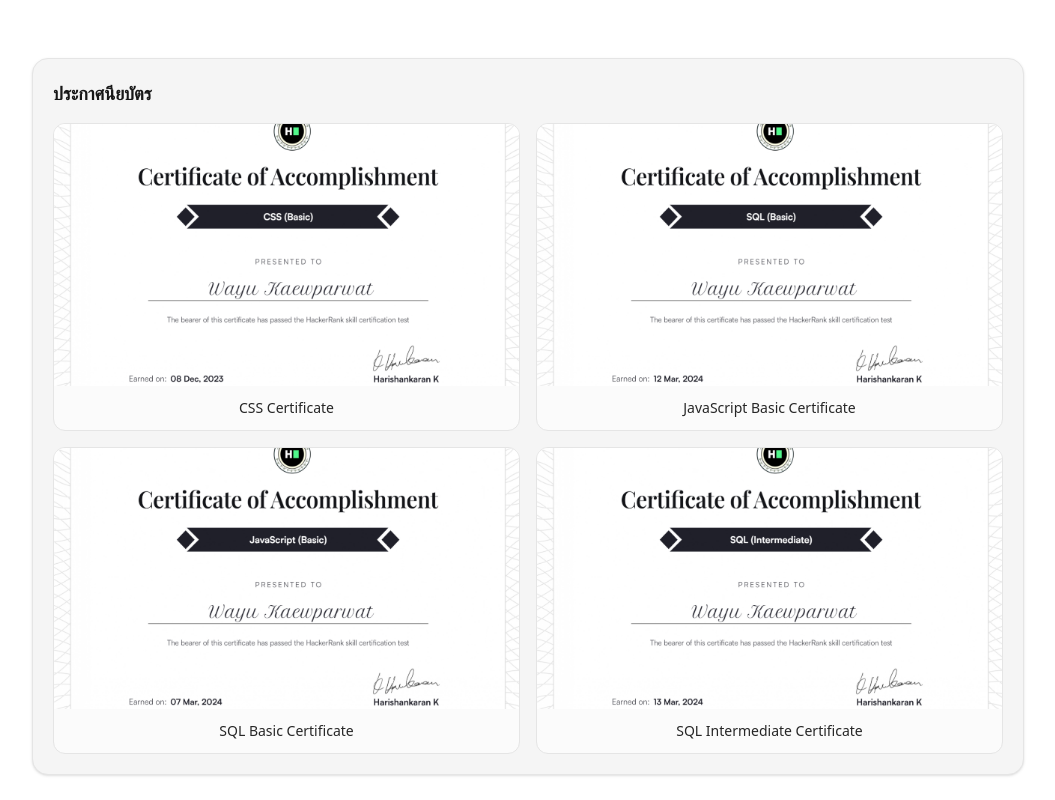
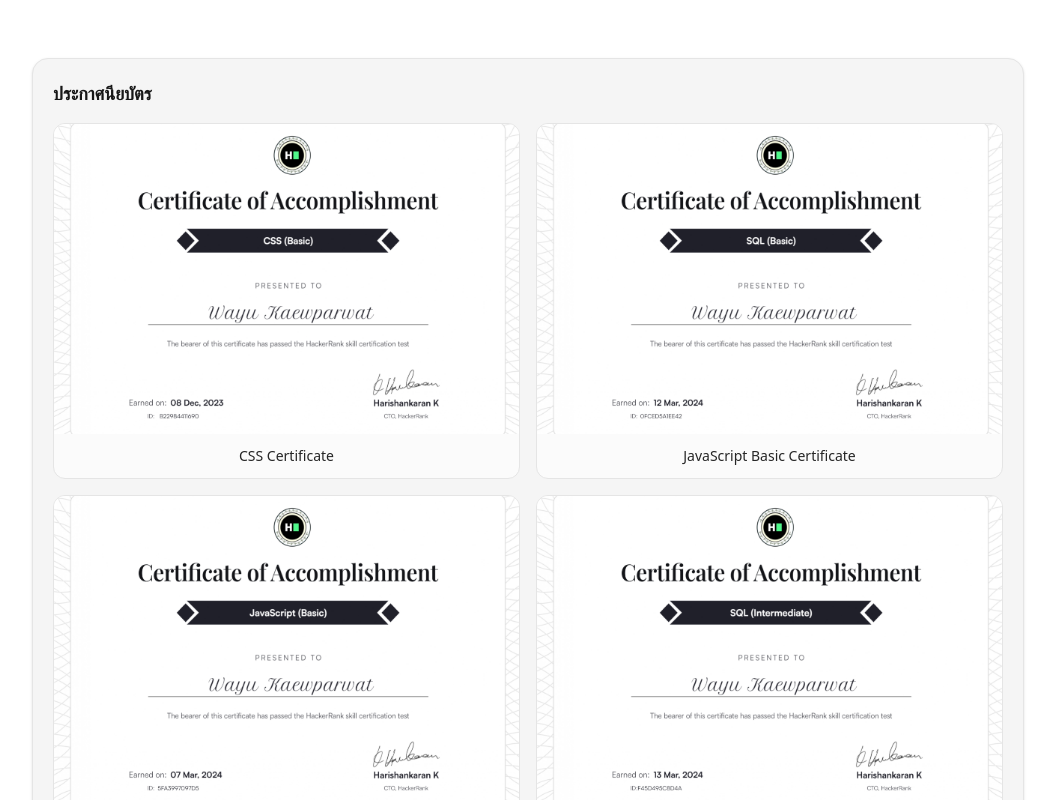
Before and after one commit to wayu678/Resume, a React (Vite) app: page / in a window 1280 px wide. Shown: the part 1580-2380 px from the top of the page, without its empty margins (112-1167 px from the left). Built offline with nearby package versions, Linux system fonts and the light colour scheme.

Commit message:
fix certificate scal

```diff
--- a/src/App.tsx
+++ b/src/App.tsx
@@ -274,7 +274,7 @@
                   const encoded = encodeURI(cert.file);
                   return (
                     <div key={idx} className="rounded-xl border border-neutral-200 dark:border-neutral-800 p-0 bg-white/60 dark:bg-neutral-950/40 overflow-hidden">
-                      <div className="w-full aspect-[16/9] overflow-hidden">
+                      <div className="w-full aspect-[3/2] overflow-hidden">
                         <img src={encoded} alt={cert.name} className="w-full h-full object-cover" />
                       </div>
                       <div className="p-3">
```
